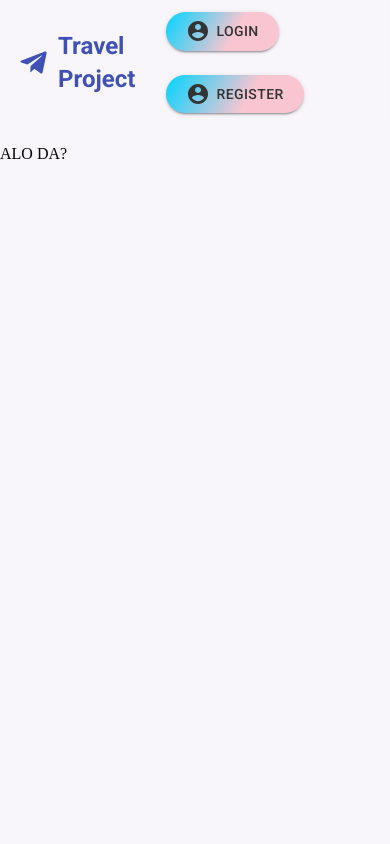
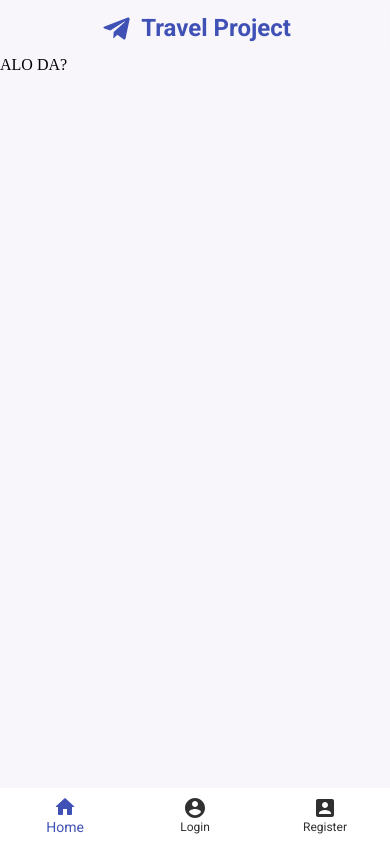
Before and after one commit to DNSLV-PMTKV/TravelProject-web, a React (Create React App) app: page / in a window 390 px wide. Built offline with nearby package versions, Linux system fonts and the light colour scheme.

Commit message:
fixed mobile view(?)

```diff
--- a/src/App.tsx
+++ b/src/App.tsx
@@ -1,6 +1,6 @@
 import { ThemeProvider } from '@material-ui/core';
 import React, { Suspense, useEffect } from 'react';
-import { BrowserRouter as Router, Route, Switch, Redirect } from 'react-router-dom';
+import { BrowserRouter, Route, Switch, Redirect } from 'react-router-dom';
 import { theme } from './theme';
 import { Layout } from './containers/Layout/Layout';
 import { useDispatch, useSelector } from 'react-redux';
@@ -29,7 +29,7 @@ const App: React.FC = () => {
         <ThemeProvider theme={theme}>
             <Layout authenticated={authenticated}>
                 <Suspense fallback={'loading..'}>
-                    <Router>
+                    <BrowserRouter>
                         <Switch>
                             <Route path='/' exact component={asd} />
                             <Route path='/register' component={RegisterPage} />
@@ -37,7 +37,7 @@ const App: React.FC = () => {
                             <Route path='/error' component={ErrorPage} />
                             <Redirect to='/error' />
                         </Switch>
-                    </Router>
+                    </BrowserRouter>
                 </Suspense>
             </Layout>
         </ThemeProvider>
--- a/src/containers/Layout/Layout.tsx
+++ b/src/containers/Layout/Layout.tsx
@@ -1,29 +1,45 @@
-import { createStyles, makeStyles } from '@material-ui/core/styles';
+import { BottomNavigation, BottomNavigationAction } from '@material-ui/core';
 import AppBar from '@material-ui/core/AppBar';
+import Button from '@material-ui/core/Button';
+import Link from '@material-ui/core/Link';
+import { createStyles, makeStyles, Theme } from '@material-ui/core/styles';
 import Toolbar from '@material-ui/core/Toolbar';
 import Typography from '@material-ui/core/Typography';
-import Button from '@material-ui/core/Button';
+import AccountBoxRoundedIcon from '@material-ui/icons/AccountBoxRounded';
 import AccountCircleIcon from '@material-ui/icons/AccountCircle';
-import Link from '@material-ui/core/Link';
+import AccountCircleRoundedIcon from '@material-ui/icons/AccountCircleRounded';
+import HomeRoundedIcon from '@material-ui/icons/HomeRounded';
 import TelegramIcon from '@material-ui/icons/Telegram';
-import React, { Fragment } from 'react';
+import React, { Fragment, useEffect } from 'react';
+import { mobileBreak } from '../../theme';
 
 interface Props {
     children: JSX.Element;
     authenticated: boolean;
 }
 
-const useStyles = makeStyles(() =>
+const useStyles = makeStyles((theme: Theme) =>
     createStyles({
         root: {
-            flexGrow: 1
+            flexGrow: 1,
+            [theme.breakpoints.down(mobileBreak)]: {
+                marginBottom: 75
+            }
         },
         bar: {
-            marginBottom: '5%'
+            marginBottom: '5%',
+            [theme.breakpoints.down(mobileBreak)]: {
+                margin: 0,
+                position: 'relative'
+            }
         },
-        menuButtons: {},
         leftButton: {
-            marginRight: '1em'
+            marginRight: '.5em'
+        },
+        titleContainer: {
+            [theme.breakpoints.down(mobileBreak)]: {
+                margin: 'auto'
+            }
         },
         title: {
             display: 'flex',
@@ -33,24 +49,91 @@ const useStyles = makeStyles(() =>
         button: {
             borderRadius: 30,
             padding: '7px 20px'
+        },
+        sectionDesktop: {
+            display: 'none',
+            [theme.breakpoints.up(mobileBreak)]: {
+                display: 'flex'
+            }
+        },
+        mobileSection: {
+            display: 'flex',
+            position: 'fixed',
+            bottom: 0,
+            width: '100%',
+            zIndex: 1100,
+            [theme.breakpoints.up(mobileBreak)]: {
+                display: 'none'
+            }
+        },
+        mobileSetionIcon: {
+            marginRight: 0
         }
     })
 );
 
 export const Layout: React.FC<Props> = (props: Props) => {
     const classes = useStyles();
+    let location = window.location.pathname;
 
-    return (
-        <div className={classes.root}>
-            <AppBar position='sticky' className={classes.bar}>
-                <Toolbar>
-                    <Link href='/'>
-                        <Typography variant='h5' className={classes.title}>
-                            <TelegramIcon fontSize='large' />
-                            Travel Project
-                        </Typography>
-                    </Link>
-                    <div className={classes.menuButtons}>
+    useEffect(() => {
+        location = window.location.pathname;
+        setSelectedPage(location);
+    }, [location]);
+
+    const [selectedPage, setSelectedPage] = React.useState('/');
+
+    const loggedUserOptions = [
+        <BottomNavigationAction
+            key='logged1'
+            label='Login'
+            value='/login'
+            icon={<AccountCircleRoundedIcon className={classes.mobileSetionIcon} />}
+            component={Link}
+            href='/login'
+        />,
+        <BottomNavigationAction
+            key='logged2'
+            label='Register'
+            value='/register'
+            icon={<AccountBoxRoundedIcon className={classes.mobileSetionIcon} />}
+            component={Link}
+            href='/register'
+        />
+    ];
+
+    const renderMobileMenu = (
+        <BottomNavigation
+            value={selectedPage}
+            onChange={(_, newValue) => {
+                setSelectedPage(newValue);
+            }}
+            showLabels
+            className={classes.mobileSection}
+        >
+            <BottomNavigationAction
+                label='Home'
+                value='/'
+                icon={<HomeRoundedIcon className={classes.mobileSetionIcon} />}
+                component={Link}
+                href='/'
+            />
+            {props.authenticated ? (
+                <BottomNavigationAction
+                    label='Account'
+                    value='/acount'
+                    icon={<AccountCircleRoundedIcon className={classes.mobileSetionIcon} />}
+                    component={Link}
+                    href='/account'
+                />
+            ) : (
+                loggedUserOptions
+            )}
+        </BottomNavigation>
+    );
+
+    const renderDesktopMenu = (
+        <div className={classes.sectionDesktop}>
             {props.authenticated ? (
                 <Link href='/account'>
                     <Button className={classes.button}>
@@ -75,8 +158,22 @@ export const Layout: React.FC<Props> = (props: Props) => {
                 </Fragment>
             )}
         </div>
+    );
+
+    return (
+        <div className={classes.root}>
+            <AppBar position='sticky' className={classes.bar}>
+                <Toolbar className={classes.titleContainer}>
+                    <Link href='/'>
+                        <Typography variant='h5' className={classes.title}>
+                            <TelegramIcon fontSize='large' />
+                            Travel Project
+                        </Typography>
+                    </Link>
+                    {renderDesktopMenu}
                 </Toolbar>
             </AppBar>
+            {renderMobileMenu}
             {props.children}
         </div>
     );
--- a/src/pages/register/Register.tsx
+++ b/src/pages/register/Register.tsx
@@ -49,7 +49,7 @@ const Register: React.FC = () => {
 
     const [errors, setErrors] = useState<Errors>();
 
-    const [renderThanks, setRenderThanks] = useState(true);
+    const [renderThanks, setRenderThanks] = useState(false);
 
     const handleSubmit = (e: React.FormEvent<HTMLFormElement>) => {
         e.preventDefault();
--- a/src/theme.tsx
+++ b/src/theme.tsx
@@ -1,7 +1,11 @@
 import { createMuiTheme } from '@material-ui/core/styles';
 
-const black = '#333';
+export const black = '#303030';
 // const white = '#f8f5fb';
+
+export const mobileBreak = 650;
+
+const defaultTheme = createMuiTheme();
 
 // Create a theme instance.
 export const theme = createMuiTheme({
@@ -12,7 +16,7 @@ export const theme = createMuiTheme({
             color: black,
             fontSize: '3rem',
             fontWeight: 900,
-            padding: '0 0 .5rem'
+            padding: '0 0 1rem'
         }
     },
     overrides: {
@@ -80,6 +84,21 @@ export const theme = createMuiTheme({
             root: {
                 marginRight: '7px'
             }
+        },
+        MuiFormControl: {
+            marginNormal: {
+                [defaultTheme.breakpoints.down(mobileBreak)]: {
+                    marginTop: '8px'
+                }
+            }
+        },
+        MuiBottomNavigationAction: {
+            root: {
+                color: `${black} !important`,
+                '&$selected': {
+                    color: '#3f51b5 !important'
+                }
+            }
         }
     },
     props: {
@@ -97,6 +116,11 @@ export const theme = createMuiTheme({
             },
             autoComplete: 'off',
             margin: 'normal'
+        },
+        MuiBottomNavigationAction: {
+            disableRipple: true,
+            disableTouchRipple: true,
+            focusRipple: false
         }
     }
 });
```
Lines whose indentation alone changed are shown as unchanged.
